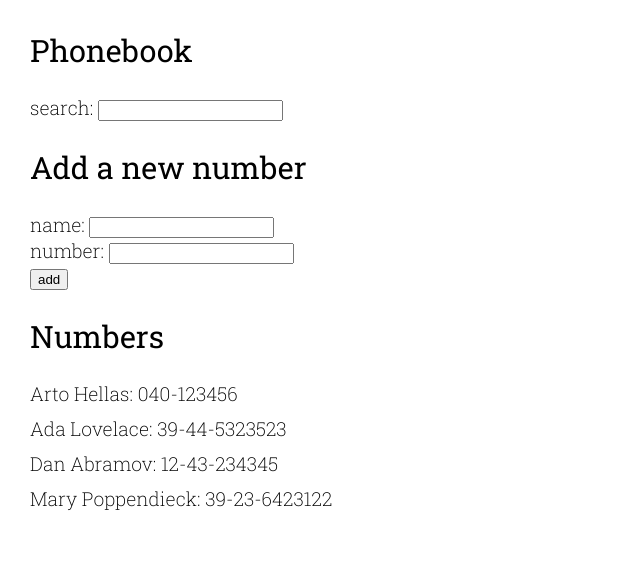
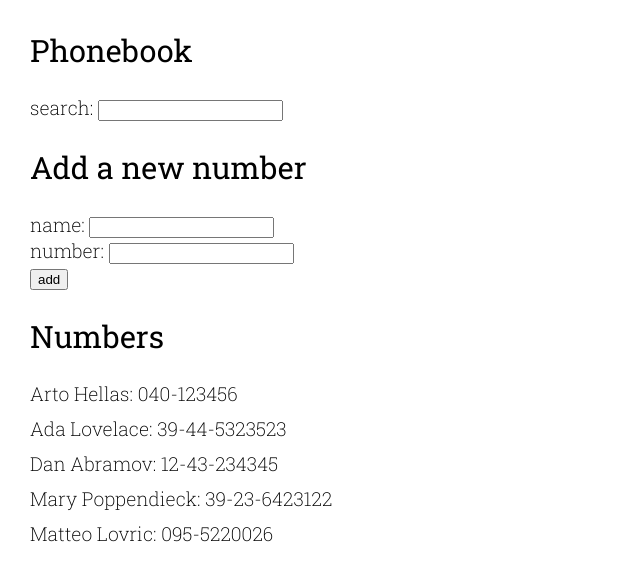
Before and after one commit to m2lovric/Part02, a React (Create React App) app in the folder phonebook/: page / in a window 1280 px wide. Shown: the top 580 px of the page, without its empty margins (0-640 px from the left). Built offline with nearby package versions, Linux system fonts and the light colour scheme; data requests are answered from the project's data file.

Commit message:
exercises 2.15

```diff
--- a/phonebook/db.json
+++ b/phonebook/db.json
@@ -1,5 +1,5 @@
 {
-  "persons":[
+  "persons": [
     {
       "name": "Arto Hellas",
       "number": "040-123456",
@@ -19,6 +19,11 @@
       "name": "Mary Poppendieck",
       "number": "39-23-6423122",
       "id": 4
+    },
+    {
+      "name": "Matteo Lovric",
+      "number": "095-5220026",
+      "id": 5
     }
   ]
 }
--- a/phonebook/src/App.js
+++ b/phonebook/src/App.js
@@ -38,9 +38,13 @@ function App() {
         name: newName,
         number: newNumber
       }
-      setPerson(person.concat(newPerson));
-      setNewName('');
-      setNewNumber('');
+      axios
+        .post('http://localhost:3002/persons', newPerson)
+        .then(res => {
+          setPerson(person.concat(res.data));
+          setNewName('');
+          setNewNumber('');
+        })
     }else{
       alert(`${newName} is already added to phonebook`);
     }
```
